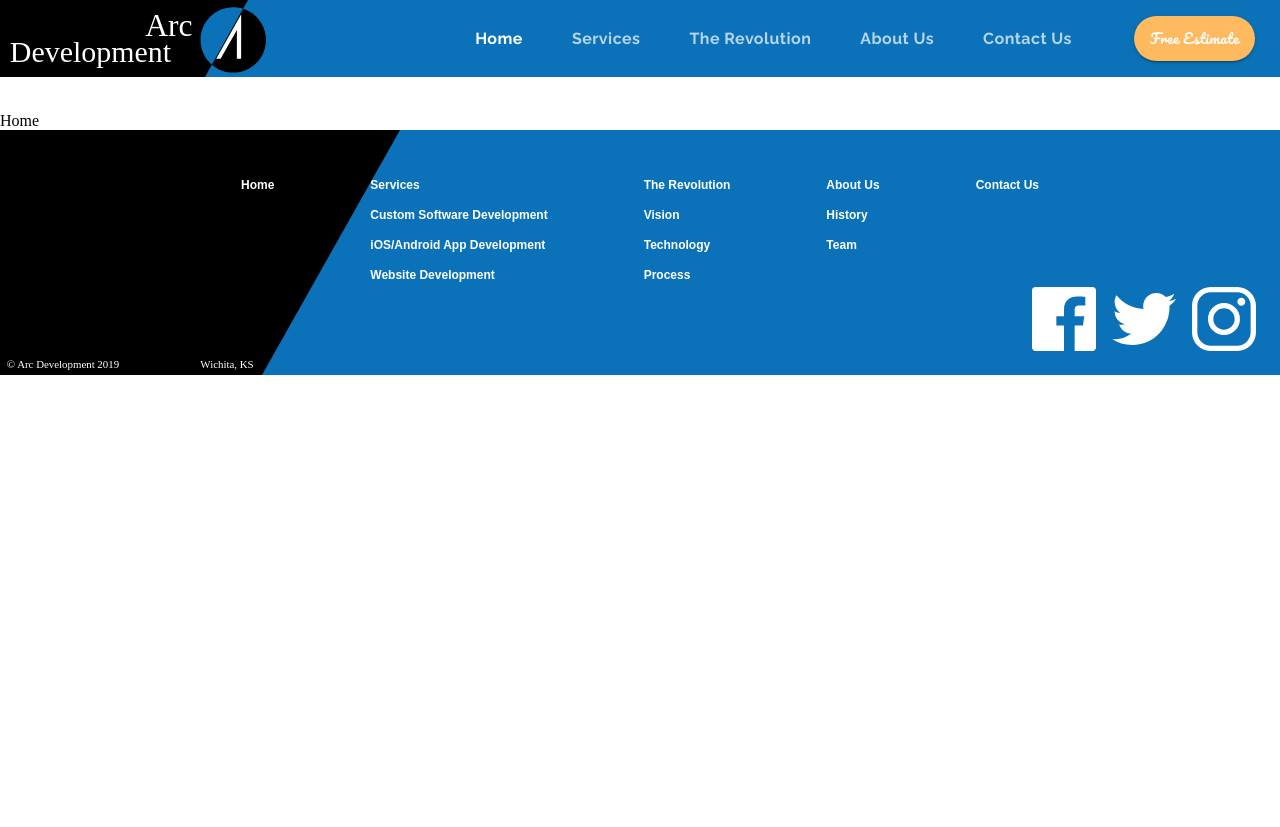
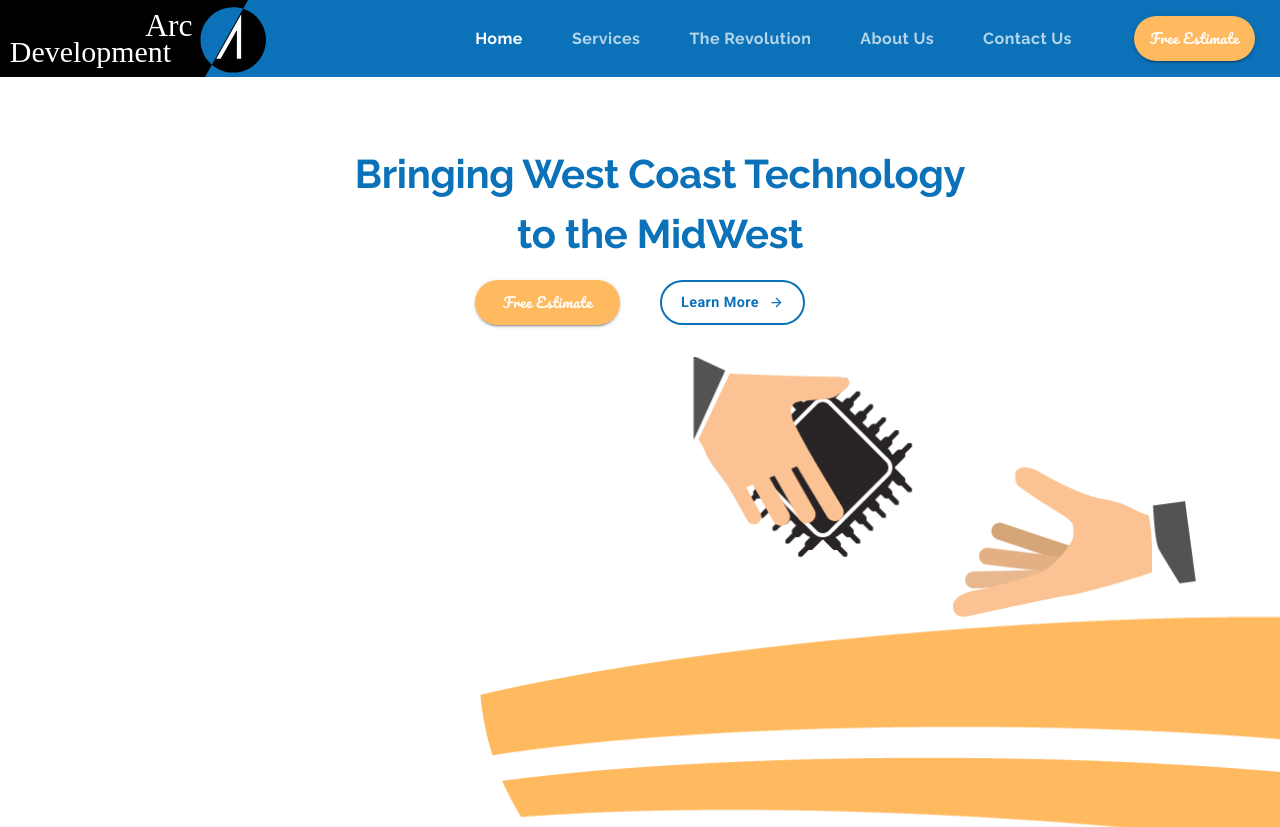
Before and after one commit to nipunagarwal4235/material-ui-template, a React (Create React App) app: page / in a window 1280 px wide. Shown: the top 827 px of the page. Before the commit the page ends 800 px from the top, so only its background shows below. Built offline with nearby package versions, Linux system fonts and the light colour scheme.

Commit message:
finished hero block

```diff
--- a/package.json
+++ b/package.json
@@ -14,6 +14,7 @@
     "@testing-library/jest-dom": "^5.16.1",
     "@testing-library/react": "^12.1.2",
     "@testing-library/user-event": "^13.5.0",
+    "lottie-react": "^2.2.1",
     "react": "^17.0.2",
     "react-dom": "^17.0.2",
     "react-router-dom": "^5.3.0",
--- a/src/Components/App.js
+++ b/src/Components/App.js
@@ -4,6 +4,7 @@ import { ThemeProvider } from "@material-ui/core/styles";
 import { BrowserRouter, Route, Switch } from "react-router-dom";
 import theme from "./ui/Theme";
 import Footer from "./ui/Footer";
+import LandingPage from "./LandingPage";
 
 function App() {
   const [selectedIndex, setSelectedIndex] = useState(0);
@@ -20,7 +21,7 @@ function App() {
             setSelectedIndex={setSelectedIndex}
           ></Header>
           <Switch>
-            <Route exact path="/" component={() => <div>Home</div>}></Route>
+            <Route exact path="/" component={LandingPage}></Route>
             <Route
               exact
               path="/services"
--- /dev/null
+++ b/src/Components/LandingPage.js
@@ -0,0 +1,150 @@
+import React from "react";
+import Lottie from "lottie-react";
+// import { useLottie } from "lottie-react";
+import { makeStyles, useTheme } from "@material-ui/core/styles";
+import { Grid } from "@material-ui/core";
+import { Button } from "@material-ui/core";
+import ButtonArrow from "./ui/ButtonArrow";
+import { Typography } from "@material-ui/core";
+
+import animationData from "../animations/landinganimation/data";
+
+const useStyles = makeStyles((theme) => ({
+  animation: {
+    maxWidth: "50em",
+    minWidth: "21em",
+    marginTop: "2em",
+    marginLeft: "10%",
+    [theme.breakpoints.down("sm")]: {
+      maxWidth: "30em",
+    },
+  },
+  estimateButton: {
+    ...theme.typography.estimate,
+    backgroundColor: theme.palette.common.orange,
+    borderRadius: 50,
+    height: 45,
+    width: 145,
+    marginRight: 40,
+    "&:hover": {
+      backgroundColor: theme.palette.secondary.light,
+    },
+  },
+  buttonContainer: {
+    marginTop: "1em",
+  },
+  learnButtonHero: {
+    borderColor: theme.palette.common.blue,
+    color: theme.palette.common.blue,
+    borderWidth: 2,
+    textTransform: "none",
+    borderRadius: 50,
+    fontFamily: "Roboto",
+    fontWeight: "bold",
+    fontSize: "0.9rem",
+    height: 45,
+    width: 145,
+  },
+  mainContainer: {
+    marginTop: "5em",
+    [theme.breakpoints.down("md")]: {
+      marginTop: "3em",
+    },
+    [theme.breakpoints.down("xs")]: {
+      marginTop: "2em",
+    },
+  },
+  heroTextContainer: {
+    minWidth: "21.5em",
+    marginLeft: "1em",
+    [theme.breakpoints.down("xs")]: {
+      marginLeft: 0,
+    },
+  },
+}));
+
+export default function LandingPage() {
+  const classes = useStyles();
+  const theme = useTheme();
+
+  // const options = {
+  //   loop: true,
+  //   autoplay: true,
+  //   animationData: animationData,
+  //   rendererSettings: {
+  //     preserveAspectRatio: "xMidYMid slice",
+  //   },
+  // };
+
+  // const { Animation }= useLottie(options);
+
+  return (
+    <>
+      <Grid container direction="column" className={classes.mainContainer}>
+      {/* -------------Hero Block-------------- */}
+        <Grid item>
+          <Grid
+            container
+            justify="flex-end"
+            alignItems="center"
+            direction="row"
+          >
+            <Grid sm item>
+              <Typography
+                align="center"
+                variant="h2"
+                className={classes.heroTextContainer}
+              >
+                Bringing West Coast Technology <br></br> to the MidWest
+              </Typography>
+              <Grid
+                container
+                justify="center"
+                className={classes.buttonContainer}
+              >
+                <Grid item>
+                  <Button
+                    className={classes.estimateButton}
+                    variant="contained"
+                  >
+                    Free Estimate
+                  </Button>
+                </Grid>
+                <Grid item>
+                  <Button
+                    variant="outlined"
+                    className={classes.learnButtonHero}
+                  >
+                    <span style={{ marginRight: 10 }}>Learn More</span>
+
+                    <ButtonArrow
+                      width={15}
+                      height={15}
+                      fill={theme.palette.common.blue}
+                    ></ButtonArrow>
+                  </Button>
+                </Grid>
+              </Grid>
+            </Grid>
+            <Grid sm item className={classes.animation}>
+              {/* <Lottie
+                options={defaultOptions}
+                height={"100%"}
+                width={"100%"}
+              ></Lottie> */}
+              <Lottie animationData={animationData} />;
+            </Grid>
+          </Grid>
+        </Grid>
+        {/* ----------------- Services Block ------------------------------ */}
+        <Grid item>
+          <Grid container direction="row">
+            <Grid item>
+              <Typography variant="h4" > Custom Software Development </Typography>
+            </Grid>
+          </Grid>
+        </Grid>
+      </Grid>
+    </>
+  );
+}
--- /dev/null
+++ b/src/Components/ui/ButtonArrow.js
@@ -0,0 +1,16 @@
+import React from "react";
+
+export default function ButtonArrow(props) {
+  return (
+    <svg
+      className={props.class}
+      xmlns="http://www.w3.org/2000/svg"
+      width={props.width}
+      height={props.height}
+      fill={props.fill}
+      viewBox="0 0 18 18"
+    >
+      <path d="M9 3L7.94 4.06l4.19 4.19H3v1.5h9.13l-4.19 4.19L9 15l6-6z" />
+    </svg>
+  );
+}
--- a/src/Components/ui/Footer.js
+++ b/src/Components/ui/Footer.js
@@ -69,7 +69,7 @@ export default function Footer(props) {
               <Grid
                 item
                 component={Link}
-                onClick={() => props.setValue(0)}
+                onClick={() => props.setvalue(0)}
                 to="/"
                 className={classes.link}
               >
@@ -83,7 +83,7 @@ export default function Footer(props) {
                 item
                 component={Link}
                 onClick={() => {
-                  props.setValue(1);
+                  props.setvalue(1);
                   props.setSelectedIndex(0);
                 }}
                 to="/services"
@@ -97,7 +97,7 @@ export default function Footer(props) {
                 to="/customsoftware"
                 className={classes.link}
                 onClick={() => {
-                  props.setValue(1);
+                  props.setvalue(1);
                   props.setSelectedIndex(1);
                 }}
               >
@@ -109,7 +109,7 @@ export default function Footer(props) {
                 to="/mobileapps"
                 className={classes.link}
                 onClick={() => {
-                  props.setValue(1);
+                  props.setvalue(1);
                   props.setSelectedIndex(2);
                 }}
               >
@@ -119,7 +119,7 @@ export default function Footer(props) {
                 item
                 component={Link}
                 onClick={() => {
-                  props.setValue(1);
+                  props.setvalue(1);
                   props.setSelectedIndex(3);
                 }}
                 to="/websites"
@@ -136,7 +136,7 @@ export default function Footer(props) {
                 component={Link}
                 to="/revolution"
                 className={classes.link}
-                onClick={() => props.setValue(2)}
+                onClick={() => props.setvalue(2)}
               >
                 The Revolution
               </Grid>
@@ -145,7 +145,7 @@ export default function Footer(props) {
                 component={Link}
                 to="/revolution"
                 className={classes.link}
-                onClick={() => props.setValue(2)}
+                onClick={() => props.setvalue(2)}
               >
                 Vision
               </Grid>
@@ -154,7 +154,7 @@ export default function Footer(props) {
                 component={Link}
                 to="/revolution"
                 className={classes.link}
-                onClick={() => props.setValue(2)}
+                onClick={() => props.setvalue(2)}
               >
                 Technology
               </Grid>
@@ -163,7 +163,7 @@ export default function Footer(props) {
                 component={Link}
                 to="/revolution"
                 className={classes.link}
-                onClick={() => props.setValue(2)}
+                onClick={() => props.setvalue(2)}
               >
                 Process
               </Grid>
@@ -174,7 +174,7 @@ export default function Footer(props) {
               <Grid
                 item
                 component={Link}
-                onClick={() => props.setValue(3)}
+                onClick={() => props.setvalue(3)}
                 to="/about"
                 className={classes.link}
               >
@@ -183,7 +183,7 @@ export default function Footer(props) {
               <Grid
                 item
                 component={Link}
-                onClick={() => props.setValue(3)}
+                onClick={() => props.setvalue(3)}
                 to="/about"
                 className={classes.link}
               >
@@ -192,7 +192,7 @@ export default function Footer(props) {
               <Grid
                 item
                 component={Link}
-                onClick={() => props.setValue(3)}
+                onClick={() => props.setvalue(3)}
                 to="/about"
                 className={classes.link}
               >
@@ -205,7 +205,7 @@ export default function Footer(props) {
               <Grid
                 item
                 component={Link}
-                onClick={() => props.setValue(4)}
+                onClick={() => props.setvalue(4)}
                 to="/contact"
                 className={classes.link}
               >
--- a/src/Components/ui/Header.js
+++ b/src/Components/ui/Header.js
@@ -63,6 +63,10 @@ const useStyles = makeStyles((theme) => ({
     marginLeft: "50px",
     marginRight: "25px",
     height: "45px",
+    "&:hover" :{
+      backgroundColor:theme.palette.secondary.light,
+    }
+
   },
   menu: {
     backgroundColor: theme.palette.common.blue,
--- a/src/Components/ui/Theme.js
+++ b/src/Components/ui/Theme.js
@@ -28,5 +28,12 @@ export default createTheme({
       textTransform: "none",
       color: "white",
     },
+    h2:{
+      fontFamily: "Raleway",
+      fontWeight:700,
+      fontSize: "2.5rem",
+      color: `${arcBlue}`,
+      lineHeight: 1.5
+    }
   },
 });
```
Also changed, not shown: src/index.js (+4 -10 lines), 1 other file (tests, documents, lock files or other folders).
